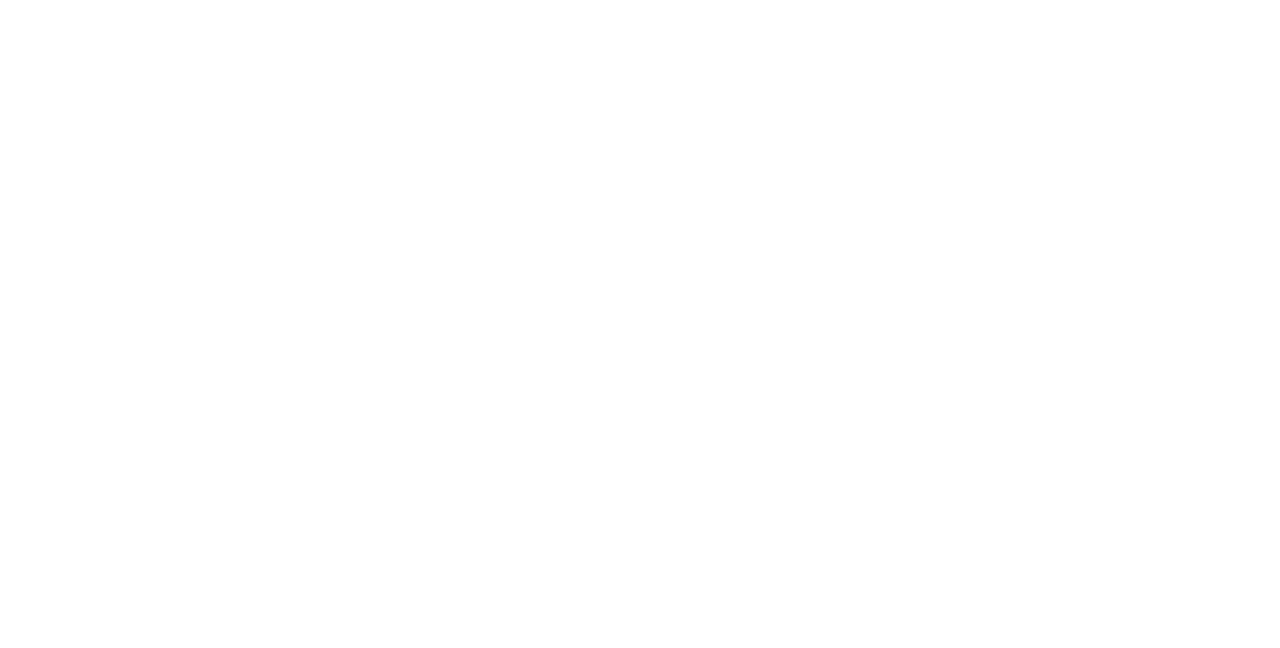
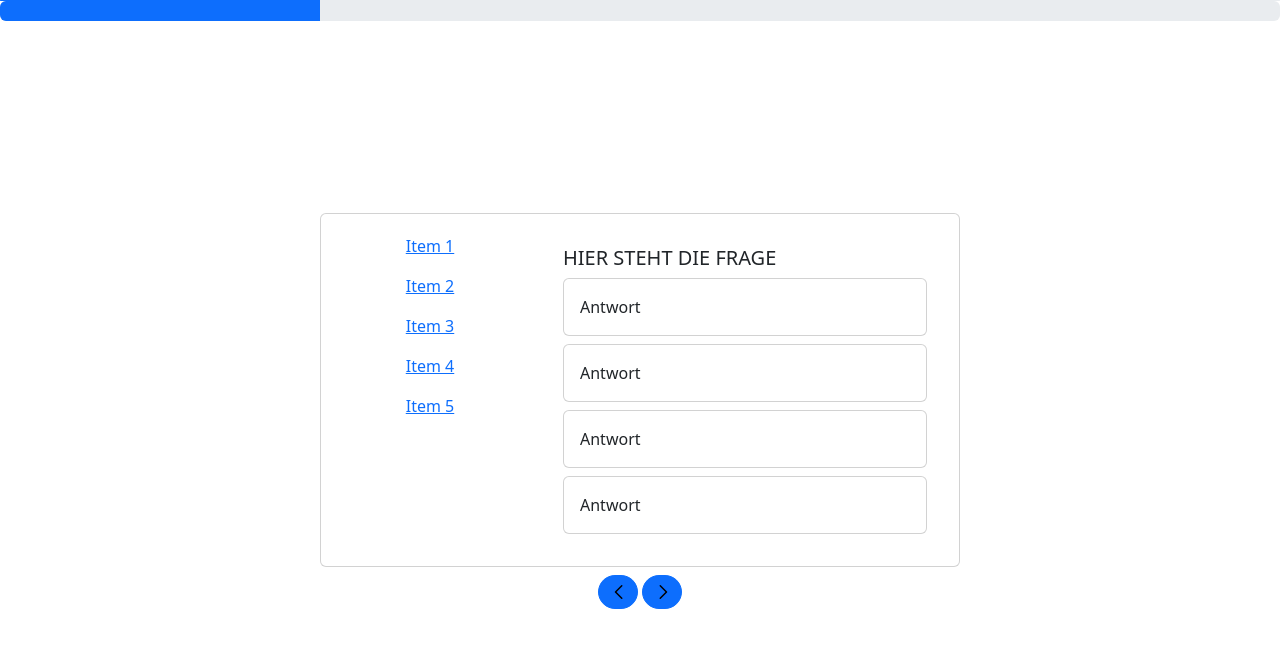
Before and after one commit to TheYan3/QuizApp, a website: page index.html in a window 1280 px wide. Drawn offline with nearby package versions, Linux system fonts and the light colour scheme.

Commit message:
add: bootstrap html code and style elements

```diff
--- a/index.html
+++ b/index.html
@@ -5,11 +5,94 @@
       <meta name="viewport" content="width=device-width, initial-scale=1.0" />
       <title>Document</title>
 
+      <link rel="stylesheet" href="style.css" />
+      <link rel="stylesheet" href="./Styles/root.css" />
+      <script src="./script.js#"></script>
+
+      <!-- #region bootstrap-->
       <link
+         href="https://cdn.jsdelivr.net/npm/bootstrap@5.3.7/dist/css/bootstrap.min.css"
          rel="stylesheet"
-         href="./node_modules/bootstrap/dist/css/bootstrap-reboot.min.css" />
-      <link rel="stylesheet" href="style.css" />
-      <script src="./script.js#"></script>
+         integrity="sha384-LN+7fdVzj6u52u30Kp6M/trliBMCMKTyK833zpbD+pXdCLuTusPj697FH4R/5mcr"
+         crossorigin="anonymous" />
+
+      <!-- #endregion -->
    </head>
-   <body></body>
+   <body>
+      <div
+         class="progress"
+         role="progressbar"
+         aria-label="Example 1px high"
+         aria-valuenow="25"
+         aria-valuemin="0"
+         aria-valuemax="100"
+         style="height: 1px">
+         <div class="progress-bar" style="width: 25%"></div>
+      </div>
+      <div
+         class="progress"
+         role="progressbar"
+         aria-label="Example 20px high"
+         aria-valuenow="25"
+         aria-valuemin="0"
+         aria-valuemax="100"
+         style="height: 20px">
+         <div class="progress-bar" style="width: 25%"></div>
+      </div>
+      <main>
+         <div class="card cardWidth">
+            <div class="card-body">
+               <div class="row">
+                  <div class="col-4">
+                    <div id="simple-list-example" class="d-flex flex-column gap-2 simple-list-example-scrollspy text-center">
+                      <a class="p-1 rounded" href="#simple-list-item-1">Item 1</a>
+                      <a class="p-1 rounded" href="#simple-list-item-2">Item 2</a>
+                      <a class="p-1 rounded" href="#simple-list-item-3">Item 3</a>
+                      <a class="p-1 rounded" href="#simple-list-item-4">Item 4</a>
+                      <a class="p-1 rounded" href="#simple-list-item-5">Item 5</a>
+                    </div>
+                  </div>
+                  <div class="col-8">
+                    <div data-bs-spy="scroll" data-bs-target="#simple-list-example" data-bs-offset="0" data-bs-smooth-scroll="true" class="scrollspy-example" tabindex="0">
+                  </div>
+                  <div class="card-body">
+                     <h5 class="card-title">HIER STEHT DIE FRAGE</h5>
+
+                     <div class="card mb-2">
+                        <div class="card-body">Antwort</div>
+                     </div>
+
+                     <div class="card mb-2">
+                        <div class="card-body">Antwort</div>
+                     </div>
+
+                     <div class="card mb-2">
+                        <div class="card-body">Antwort</div>
+                     </div>
+
+                     <div class="card">
+                        <div class="card-body">Antwort</div>
+                     </div>
+                  </div>
+                    </div>
+                  </div>
+                </div>
+            </div>
+          </div>
+          <div class="mt-2">
+          <button type="button" class="btn btn-primary circl"
+             style="--bs-btn-padding-y: .25rem; --bs-btn-padding-x: .5rem; --bs-btn-font-size: .75rem;">
+               <img src="./assets/img/chevron-left-24.svg" alt="">
+          </button>
+          <button type="button" class="btn btn-primary circl"
+            style="--bs-btn-padding-y: .25rem; --bs-btn-padding-x: .5rem; --bs-btn-font-size: .75rem;">
+            <img src="./assets/img/chevron-right-24.svg" alt="">
+          </button>
+         </div>
+      </main>
+      <script
+         src="https://cdn.jsdelivr.net/npm/bootstrap@5.3.7/dist/js/bootstrap.bundle.min.js"
+         integrity="sha384-ndDqU0Gzau9qJ1lfW4pNLlhNTkCfHzAVBReH9diLvGRem5+R9g2FzA8ZGN954O5Q"
+         crossorigin="anonymous"></script>
+   </body>
 </html>
--- a/style.css
+++ b/style.css
@@ -0,0 +1,23 @@
+body {
+   display: flex;
+   flex-direction: column;
+   height: 100vh;
+}
+
+main {
+   flex: 1;
+   display: flex;
+   align-items: center;
+   justify-content: center;
+   background-color: var(--bg-main);
+   flex-direction: column;
+}
+
+.cardWidth {
+   width: 40rem;
+}
+
+.circl {
+   width: 40px !important;
+   border-radius: 80px !important;
+}
```
Also changed, not shown: assets/img/brain result.png (added), assets/img/brainbg.jpg (added), assets/img/chevron-left-24.svg (added), assets/img/chevron-right-24.svg (added), assets/img/logo.png (added), assets/img/tropy.png (added).
